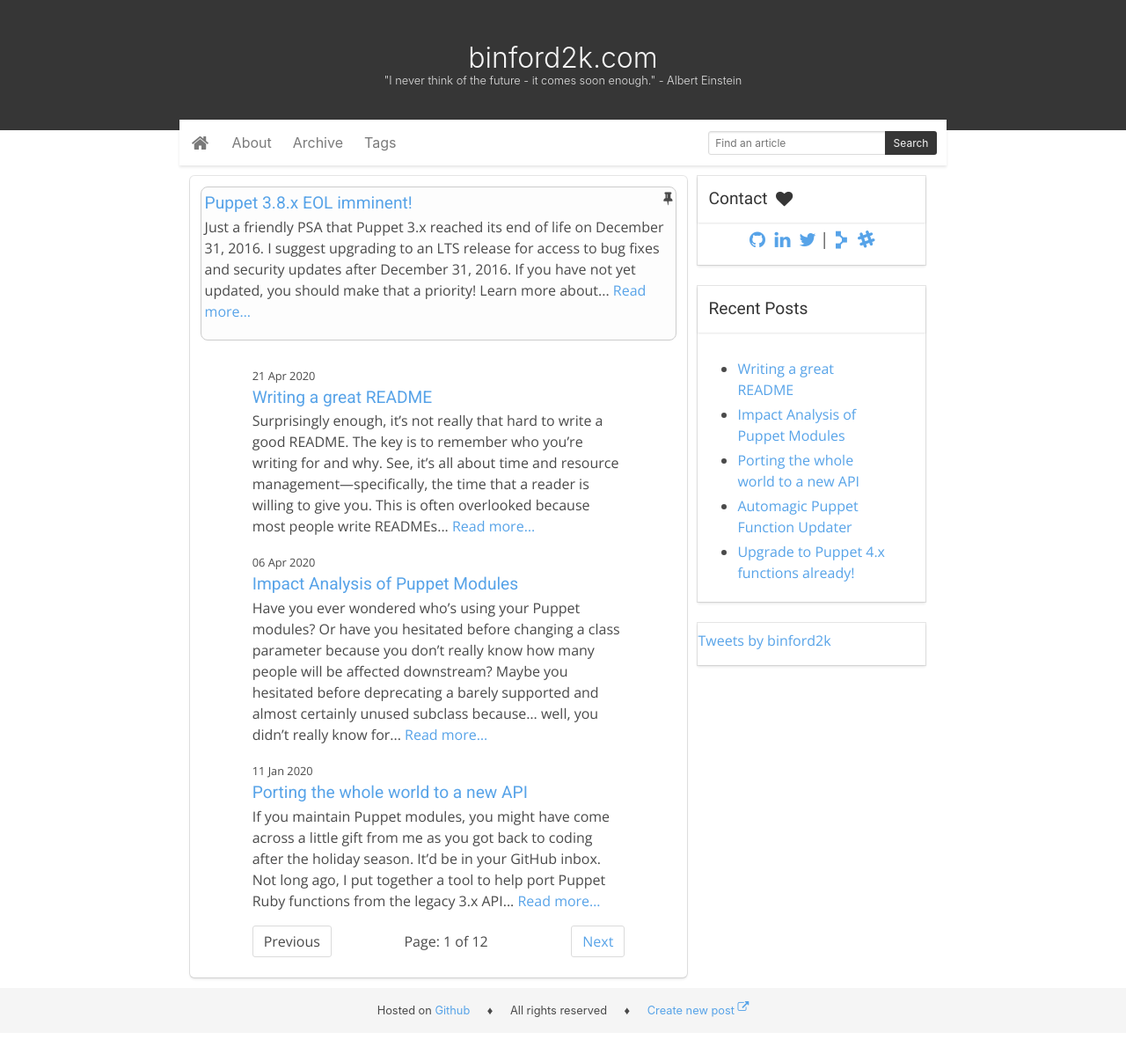
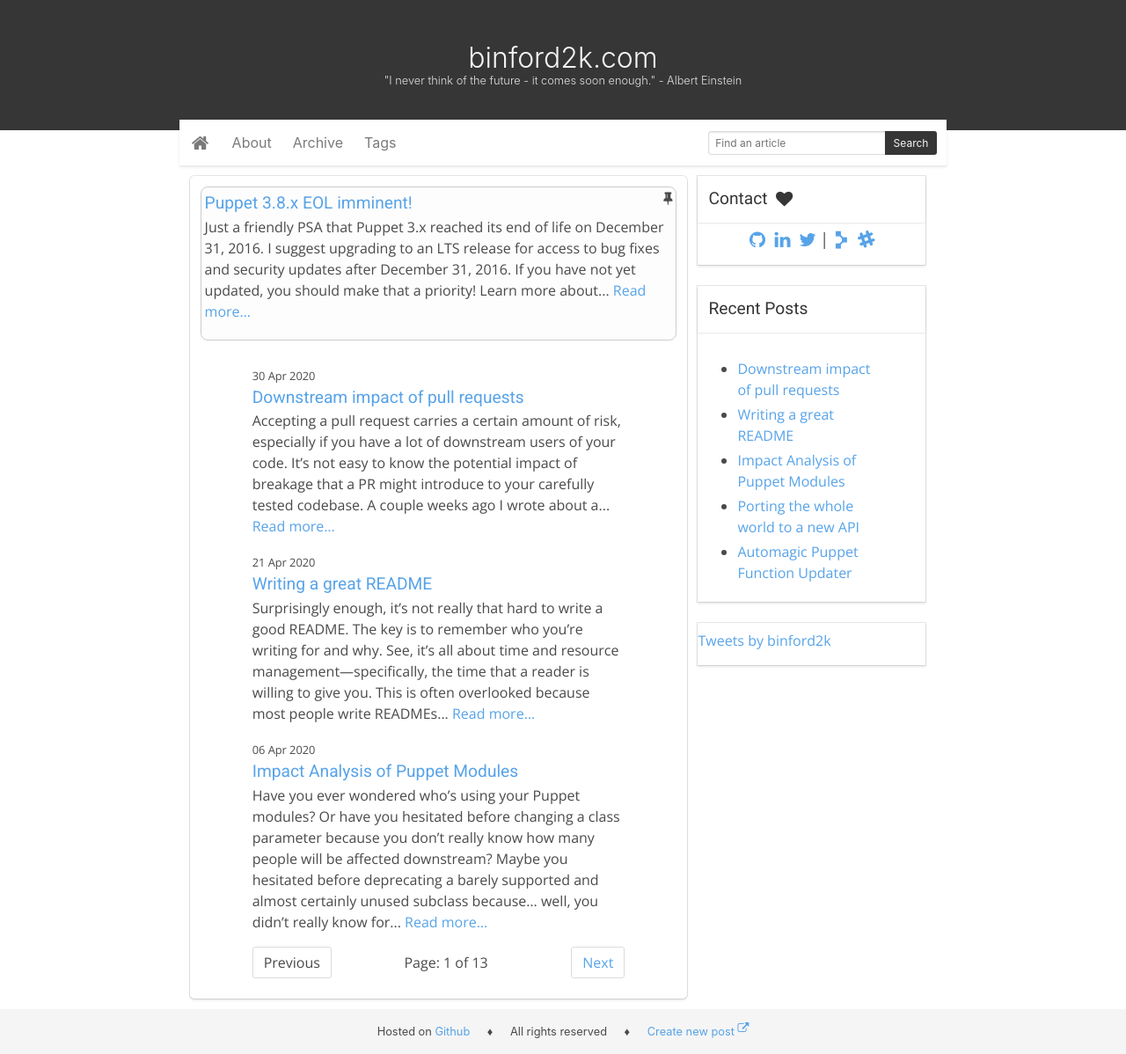
Before and after one commit to binford2k/binford2k.com, a Jekyll site: the page built from index.html, in a window 1280 px wide. Shown: the whole page at 88% size. Built offline with Jekyll 4.4.1, drawn with Linux system fonts in a browser that asks for light colours; the list of posts is cut into pages by our own code; comment, search, counter and statistics services are not loaded; before the commit the page ends 1174 px from its top, so only the background shows below that; some of the changed lines change nothing that is shown.

Commit message:
add rangefinder webhook post

````diff
--- a/_posts/2020-04-06-rangefinder.md
+++ b/_posts/2020-04-06-rangefinder.md
@@ -4,7 +4,7 @@
 summary: Have you ever wondered how many people would be affected if you broke a module you were working on?
 image: rangefinder.png
 category:
-tags: [puppet, telemetry, metrics, data, development]
+tags: [puppet, telemetry, metrics, data, development, impact analysis]
 ---
 
 Have you ever wondered who's using your Puppet modules? Or have you hesitated
--- /dev/null
+++ b/_posts/2020-04-30-downstream-impact-of-pull-requests.md
@@ -0,0 +1,138 @@
+---
+layout: post
+title: "Downstream impact of pull requests"
+summary: What's the collateral damage if a pull request breaks your module?
+image: rangefinder.png
+category:
+tags: [puppet, telemetry, metrics, data, development, impact analysis]
+---
+
+Accepting a pull request carries a certain amount of risk, especially if you have
+a lot of downstream users of your code. It's not easy to know the potential impact
+of breakage that a PR might introduce to your carefully tested codebase.
+
+A couple weeks ago [I wrote](/2020/04/06/rangefinder) about a tool that can show
+a pretty complete analysis of who's using the different part of your Puppet modules.
+It can show which parts are heavily used, and which parts are less important.
+And it can even link you to the source repositories of those modules, if you'd
+like to help your users mitigate issues or upgrade to new versions, or the like.
+
+But that's a local tool. How do you know what kind of impact that a PR might
+have without manually running [Rangefinder](https://github.com/puppetlabs/puppet-community-rangefinder)
+on your local copy of the module?
+
+That's where the [GitHub App](https://github.com/apps/puppet-community-rangefinder)
+comes into play. It's a simple wrapper around Rangefinder that will operate on a
+snapshot of your module, running the impact analysis on only the files that the
+pull request changes. In other words, if something breaks or if the PR changes
+your interfaces, how large could the downstream impact be? The report will be
+attached to each PR as a comment.
+
+![An example pull request impact analysis](/assets/images/rangefinder_webhook_comment.png)
+
+Not only does this give you a quick insight into just how broad the introduced
+changes could be, but it also gives you direct links to the repositories of
+modules that might be impacted. This gives you one-click access to any casualties
+and you can investigate further, or even offer pull requests downstream to mitigate
+changes. You could even be an exemplary Open Source citizen and notify users of
+your module when a pull request corrects a critical issue or vulnerability.
+
+
+## Usage
+
+Installing and using the integration is super easy, just like any other GitHub App:
+
+1. Visit its [GitHub app page](https://github.com/apps/puppet-community-rangefinder).
+2. Click **Install App** in the sidebar.
+3. Select your name or an organization you belong to.
+4. Then select the repositories you'd like to enable the app on.
+
+There's nothing else to configure. When a pull request occurs on one of the enabled
+repository, this will identify whether Rangefinder knows anything about the files
+that were changed, and if so post a report on them.
+
+
+## Implementation
+
+This is a pretty straightforward GitHub App. It's the first I've written, so I
+followed their excellent [quickstart tutorial](https://developer.github.com/apps/quickstart-guides/setting-up-your-development-environment/)
+and had a working integration in a few hours. Containerizing and uploading to our
+cluster didn't take that much longer.
+
+The [code itself](https://github.com/puppetlabs/puppet-community-rangefinder-webhook)
+is almost completely a lightly modified example application, with [a few methods](https://github.com/puppetlabs/puppet-community-rangefinder-webhook/blob/6ed72457993ed8c470c79446202730eb2000dafa/lib/rangefinder/webhook.rb#L74-L133)
+that invokes Rangefinder as a library, like shown below, and then performs some
+content reformatting and generates a rendered comment template.
+
+``` ruby
+@impact = @rangefinder.analyze(paths)
+```
+
+You might ask quite astutely why this wasn't implemented as a [GitHub Action](https://help.github.com/en/actions/getting-started-with-github-actions).
+And the simple answer is that I actually wrote this part last year before
+Actions came out of beta and it wasn't yet clear what their functionality might
+turn out to be.
+
+Nevertheless, it would also be relatively easy for you to implement Rangefinder
+into your own workflows if you'd rather use it that way. It might look something
+like this (marginally tested) workflow file:
+
+{% raw %}
+``` yaml
+name: Rangefinder impact analysis
+on: pull_request
+jobs:
+  build:
+    runs-on: ubuntu-latest
+
+    steps:
+    - uses: actions/checkout@v1
+      with:
+        fetch-depth: 1
+
+    - name: Set up Ruby
+      uses: actions/setup-ruby@v1
+
+    - name: list files
+      run: |
+        URL="https://api.github.com/repos/${GITHUB_REPOSITORY}/pulls/${{ github.event.pull_request.number }}/files"
+        export FILES=$(curl -s -X GET -G $URL | jq -r '.[] | .filename')
+        echo "::set-env name=FILES::$FILES"
+
+    - name: Run analysis
+      run: |
+        gem install puppet-community-rangefinder
+        mkdir output
+        rangefinder ${{ env.FILES }} > results.md
+
+    - name: Post report
+      uses: machine-learning-apps/pr-comment@master
+      env:
+        GITHUB_TOKEN: ${{ secrets.GITHUB_TOKEN }}
+      with:
+        path: results.md
+```
+{% endraw %}
+
+## What next?
+
+As I [discussed earlier](/2020/04/06/rangefinder/), the Rangefinder tool
+currently only uses public data.  This means that it's effectively just
+automating something that you could do on your own if you had the time for it.
+The real magic will come when we get some insights as to how people are using
+your Puppet modules in their own infrastructures.
+
+That's obviously got a *ton* of privacy implications, so we're taking that step
+a bit slower. Our internal infrastructure has been running an early version of
+the telemetry client for some time now and we're watching for information leakage
+along with any performance problems.
+
+Watch for an upcoming post on how we aggregate data so that we can make module
+usage statistics public without sharing any private information about your
+infrastructure. This means that you'll be able to write your own tooling that
+uses this data too. For example, the [Vox Pupuli Tasks dashboard](https://github.com/voxpupuli/vox-pupuli-tasks)
+could easily be extended to prioritize the upcoming task list by the relative
+size of module usage profiles.
+
+I'm really excited to see what kind of tools the community ends up building around
+this data. What sort of ideas do you have? [Tweet them at me](https://twitter.com/binford2k)!
````
Also changed, not shown: assets/images/rangefinder_webhook_comment.png (added).
